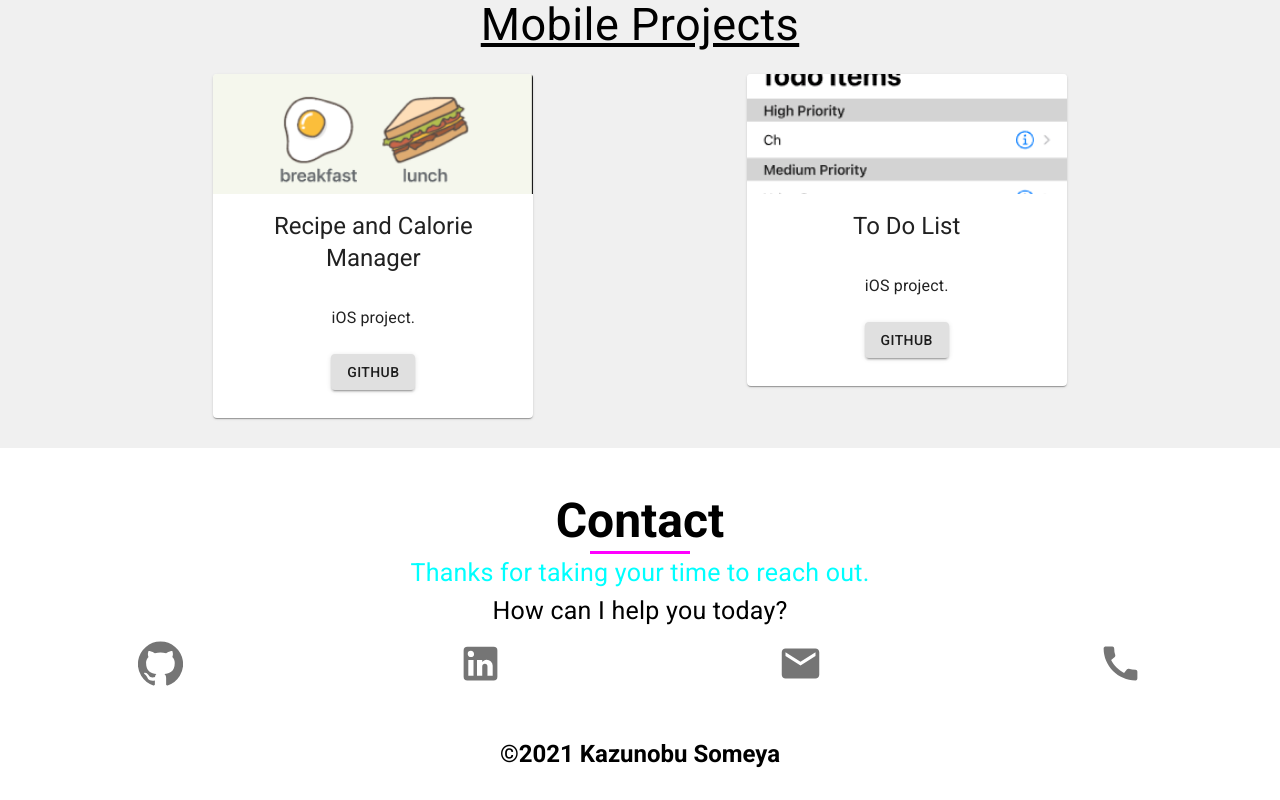
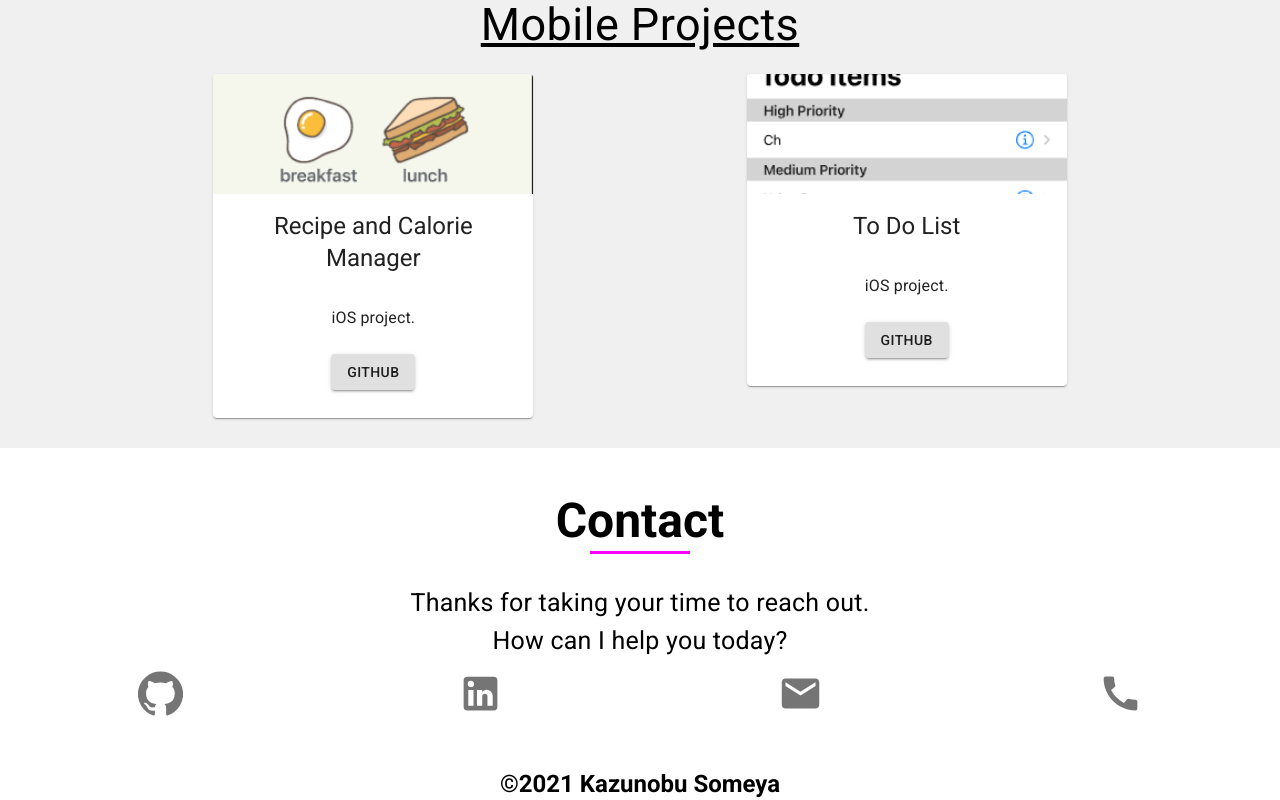
Before and after one commit to wangkalbi-gernessen/next-portfolio-website, a Next.js app: page / in a window 1280 px wide. Shown: the part 2614-3414 px from the top of the page. Before the commit the page ends 3384 px from the top, so only its background shows below. Built offline with nearby package versions, Linux system fonts and the light colour scheme.

Commit message:
Add marginTop 30px to Contact

```diff
--- a/components/Contact.js
+++ b/components/Contact.js
@@ -39,7 +39,7 @@ const Contact = () => {
   return(
     <Container className={classes.content} id="contact">
       <Typography variant="h3" align="center" className={classes.title}>Contact</Typography>
-      <Typography align="center" style={{fontSize: "25px", color: "aqua"}}>Thanks for taking your time to reach out.</Typography>
+      <Typography align="center" style={{fontSize: "25px", marginTop: "30px"}}>Thanks for taking your time to reach out.</Typography>
       <Typography align="center" style={{fontSize: "25px"}}>How can I help you today?</Typography>
       <Grid container spacing={0}>
         <Grid item xs={6} sm={3} style={{textAlign: "center"}}>
```
